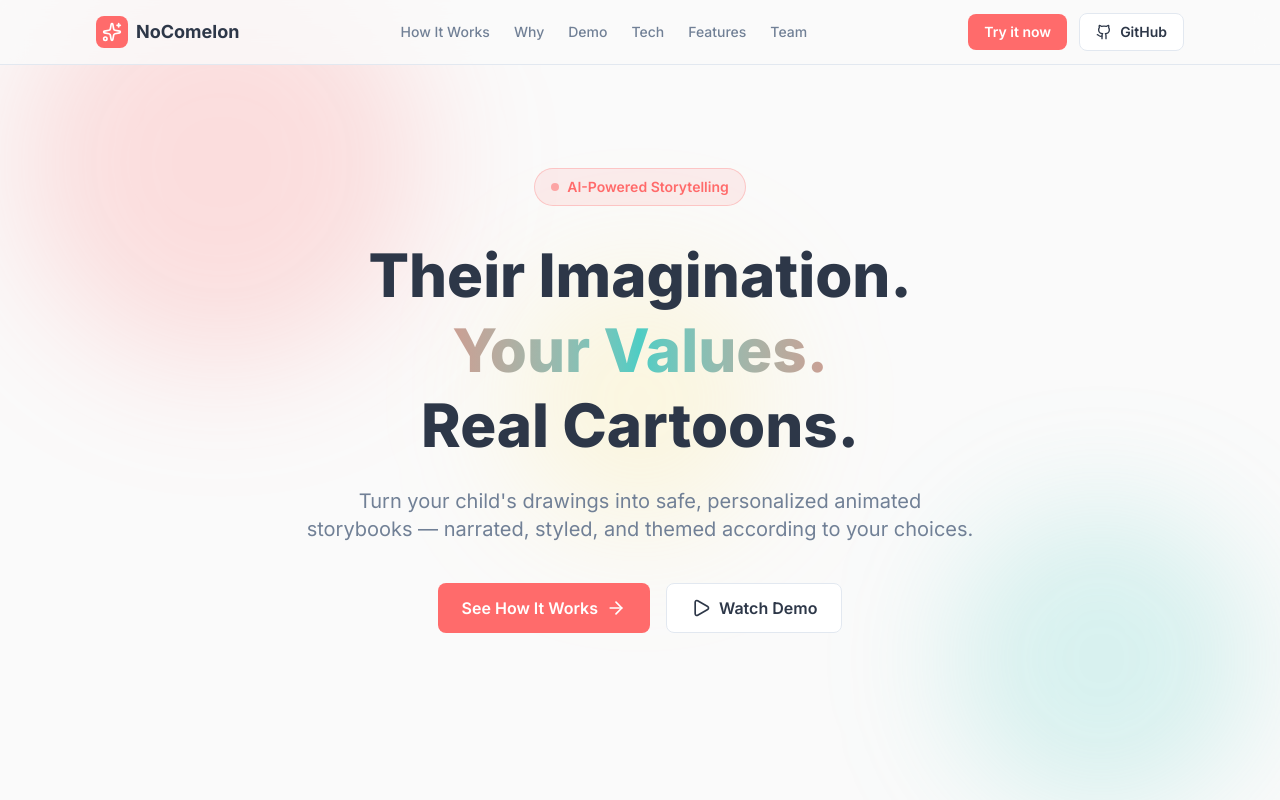
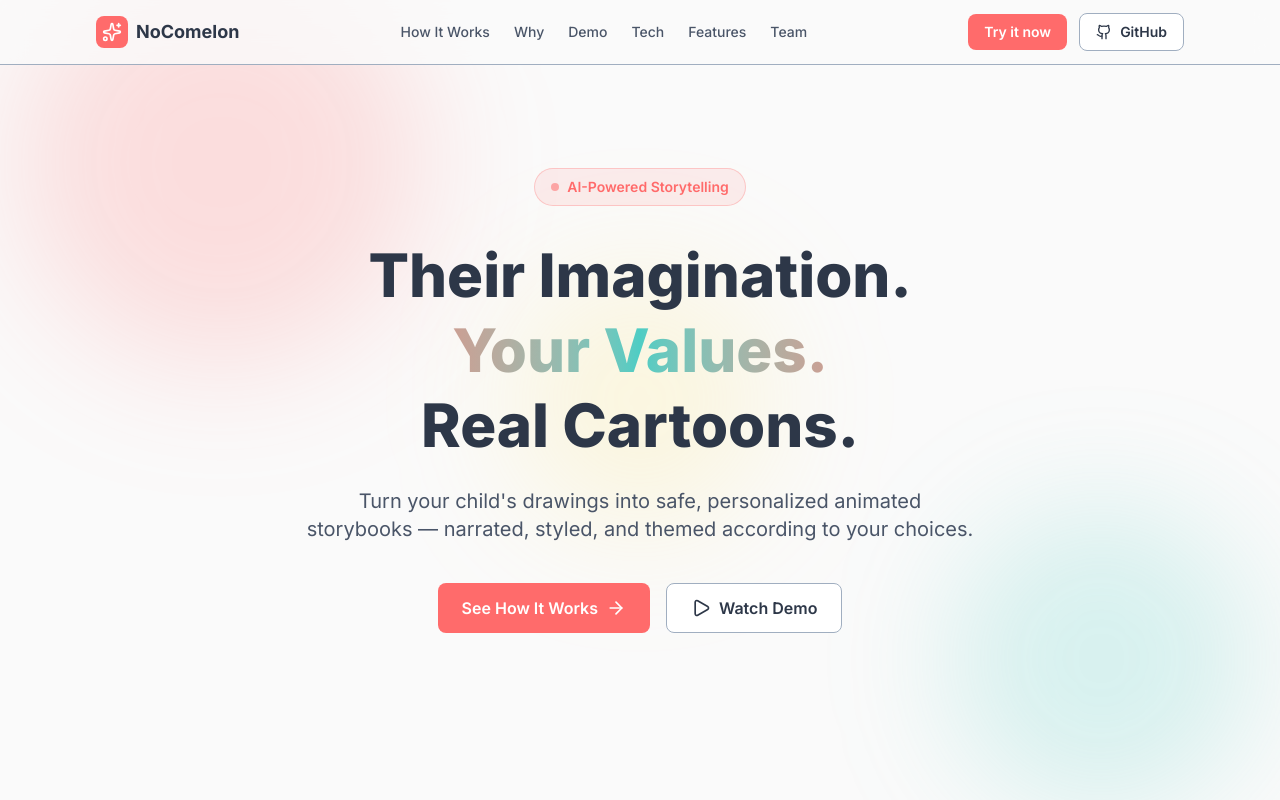
Before and after one commit to misran3/nocomelon, a React (Vite) app in the folder landing-page/: page / in a window 1280 px wide. Shown: the top 800 px of the page. Built offline with nearby package versions, Linux system fonts and the light colour scheme.

Commit message:
fix: update muted text color and border color in Tailwind config

```diff
--- a/landing-page/src/index.css
+++ b/landing-page/src/index.css
@@ -8,8 +8,8 @@
   --color-background: #FAFAFA;
   --color-surface: #FFFFFF;
   --color-text: #2D3748;
-  --color-text-muted: #718096;
-  --color-border: #E2E8F0;
+  --color-text-muted: #4A5568;
+  --color-border: #A0AEC0;
   --font-sans: 'Inter', system-ui, sans-serif;
 }
 
--- a/landing-page/tailwind.config.js
+++ b/landing-page/tailwind.config.js
@@ -14,9 +14,9 @@ export default {
         surface: '#FFFFFF',
         text: {
           DEFAULT: '#2D3748',
-          muted: '#718096',
+          muted: '#4A5568',
         },
-        border: '#E2E8F0',
+        border: '#A0AEC0',
       },
       fontFamily: {
         sans: ['Inter', 'system-ui', 'sans-serif'],
```
